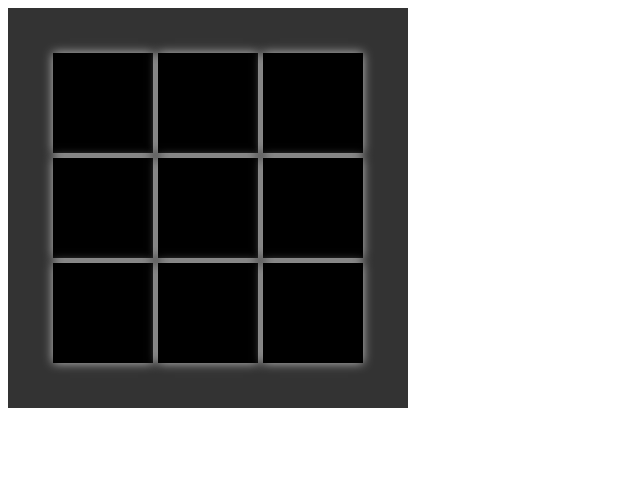
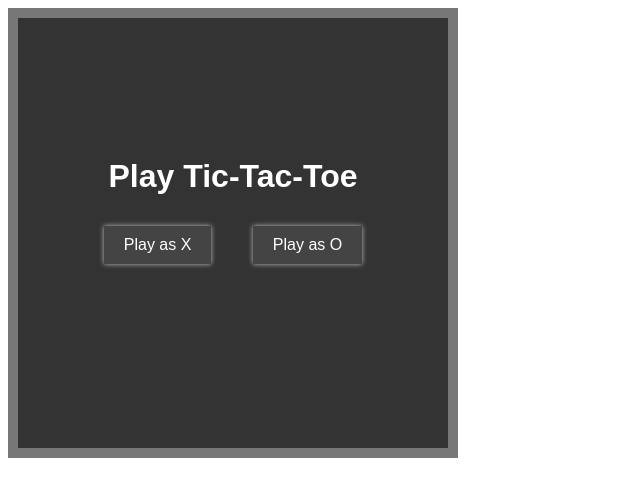
Before and after one commit to Robinm94/tictactoe-webversion, a website: page tictactoe.html in a window 1280 px wide. Shown: the whole page, without its empty margins (0-640 px from the left). Drawn offline with nearby package versions, Linux system fonts and the light colour scheme.

Commit message:
tictactoe more changes

```diff
--- a/tictactoe.css
+++ b/tictactoe.css
@@ -1,18 +1,100 @@
 #tictactoe-container {
     display: flex;
-    width: 400px;
-    height: 400px;
+    width: 450px;
+    height: 450px;
     font-family: Arial, sans-serif;
     background-color: #333;
-    color: rgba(255, 255, 255, 0.498);
+    color: rgba(255, 255, 255, 1);
     text-align: center;
+    position: relative;
+}
+
+#gameMenu,
+#gameBoardContainer {
+    position: absolute;
+    top: 0;
+    left: 0;
+}
+
+#gameMenu {
+    box-sizing: border-box;
+    width: 100%;
+    height: 100%;
+    z-index: 10;
+    background-color: #333;
+    display: flex;
+    border: 10px solid #777;
+}
+
+#gameMenuInfo {
+    width: 300px;
+    height: 300px;
+    margin: auto;
+}
+
+#tictactoeTitle {
+    margin-top: 25%;
+    width: 100%;
+}
+
+.playerBanner{
+    display: flex;
+    justify-content: space-around;
+}
+
+button {
+    background-color: #444;
+    color: white;
+    border: none;
+    padding: 10px 20px;
+    margin: 10px;
+    cursor: pointer;
+    box-shadow: 0 0 5px rgba(255, 255, 255, 0.7);
+    font-size: 1em;
+}
+
+button:hover {
+    box-shadow: 0 0 20px rgba(255, 255, 255, 0.9);
+    background-color: #222;
+}
+
+#gameBoardContainer {
+    box-sizing: border-box;
+    width: 100%;
+    height: 100%;
+    display: flex;
+    flex-direction: column;
+    justify-content: space-evenly;
+    align-items: center;
+}
+
+#playerInfo{
+    display: flex;
+    align-items: center;
+    margin: 0;
+    height: 60px;
+}
+
+#gameEndBanner{
+    display: flex;
+    margin: 0;
+    height: 80px;
+    align-items: center;
+}
+
+#endGame{
+    background-color: #000;
+}
+
+#endGame:hover {
+    background-color: #222;
 }
 
 #gameBoard {
-    margin: auto;
+    box-sizing: border-box;
+    display: grid;
     width: 310px;
     height: 310px;
-    display: grid;
     grid-template-columns: repeat(3, 1fr);
     grid-gap: 5px;
 }
--- a/tictactoe.html
+++ b/tictactoe.html
@@ -14,6 +14,17 @@
 
 <body>
     <div id="tictactoe-container">
+        <div id="gameMenu">
+            <div id="gameMenuInfo">
+                <h1 id="tictactoeTitle">Play Tic-Tac-Toe</h1>
+                <div class="playerBanner">
+                    <button id="playAsX">Play as X</button>
+                    <button id="playAsO">Play as O</button>
+                </div>
+            </div>
+        </div>
+        <div id="gameBoardContainer">
+            <h3 id="playerInfo"></h3>
             <div id="gameBoard">
                 <div class="cell" id="cell1"></div>
                 <div class="cell" id="cell2"></div>
@@ -25,6 +36,10 @@
                 <div class="cell" id="cell8"></div>
                 <div class="cell" id="cell9"></div>
             </div>
+            <div id="gameEndBanner">
+                <button id="endGame">End Game</button>
+            </div>
+        </div>
     </div>
 </body>
 
--- a/tictactoe.js
+++ b/tictactoe.js
@@ -5,13 +5,39 @@ $(function () {
     const xwin = [X, X, X];
     const owin = [O, O, O];
     const graph = new Map();
+    let user = null;
     let board = initial_state();
     // graphPopulator(board);
     stateValue(board);
-    minimax(board);
-    player(board);
-    actions(board);
-    winner(board);
+    // minimax(board);
+    // player(board);
+    // actions(board);
+    // winner(board);
+
+    $("#playAsX").on("click", function () {
+        user = X;
+        $("#playerInfo").text("Play as X");
+        $("#gameMenu").slideUp();
+    });
+
+    $("#playAsO").on("click", function () {
+        user = O;
+        $("#playerInfo").text("Play as O");
+        $("#gameMenu").slideUp();
+    });
+
+    $("#endGame").on("click", function () {
+        $("#gameMenu").slideDown();
+        $("#playerInfo").empty();
+        user = null;
+        board = initial_state();
+        $(".cell").empty();
+    });
+
+    $(".cell").on("click",function(){
+        // TODO
+    });
+
     function initial_state() {
         return [[null, null, null], [null, null, null], [null, null, null]];
     }
@@ -138,7 +164,7 @@ $(function () {
             graph.set(hashboard, boardValue);
             return boardValue;
         }
-        else{
+        else {
             const boardValue = Math.min(...mvalue);
             graph.set(hashboard, boardValue);
             return boardValue;
@@ -156,18 +182,18 @@ $(function () {
         for (let move of listAction) {
             const move_value = stateValue(result(board, move));
             mvalue.push(move_value);
-            if(moves.has(move_value)){
+            if (moves.has(move_value)) {
                 moves.get(move_value).push(move);
             }
             else {
-                moves.set(move_value,[move]);
+                moves.set(move_value, [move]);
             }
         }
         if (cplayer == X) {
             const bestMoves = moves.get(Math.max(...mvalue));
             return bestMoves[Math.floor(Math.random() * bestMoves.length)];
         }
-        else{
+        else {
             const bestMoves = moves.get(Math.min(...mvalue));
             return bestMoves[Math.floor(Math.random() * bestMoves.length)];
         }
```
Lines whose indentation alone changed are shown as unchanged.
